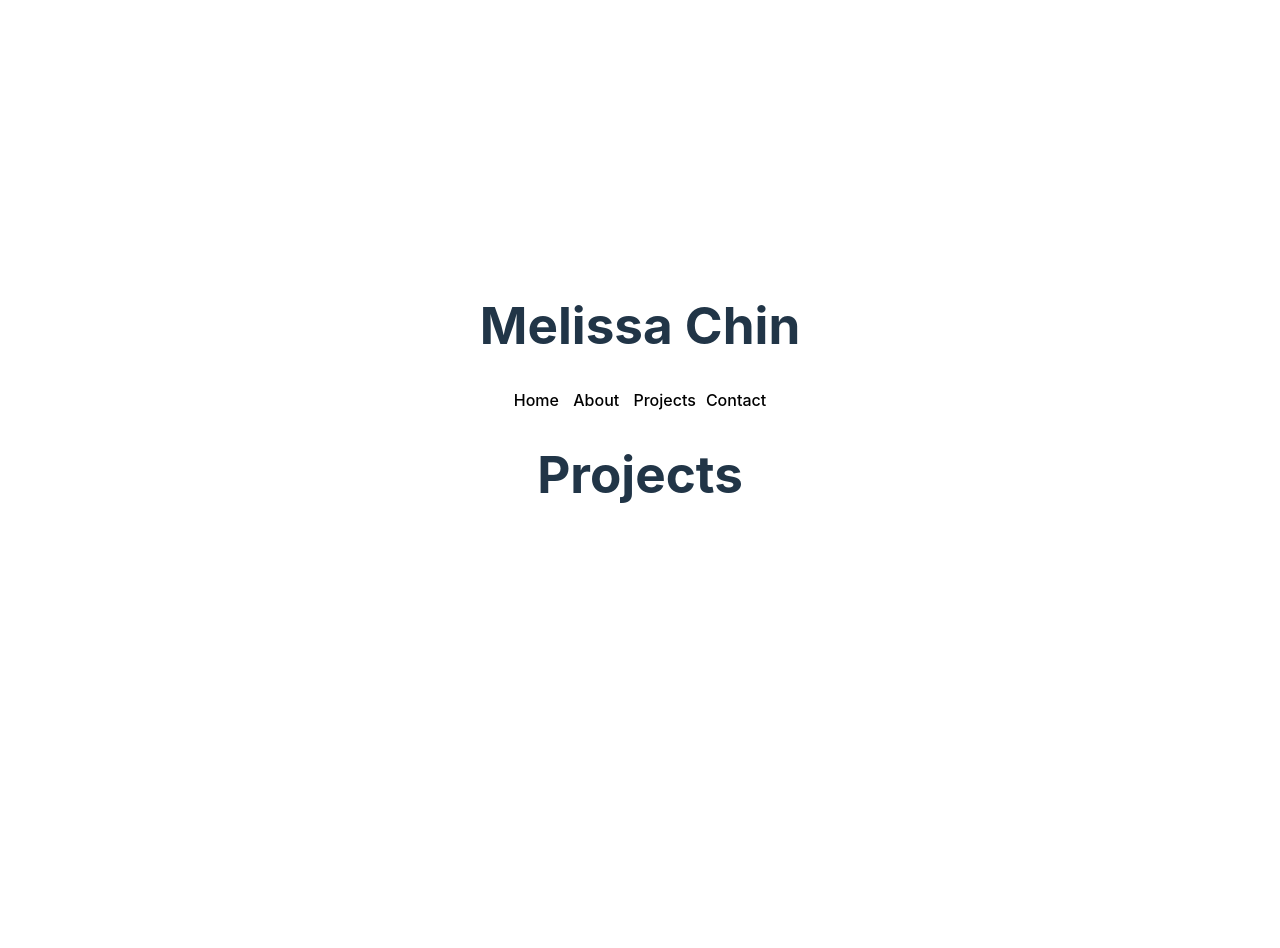
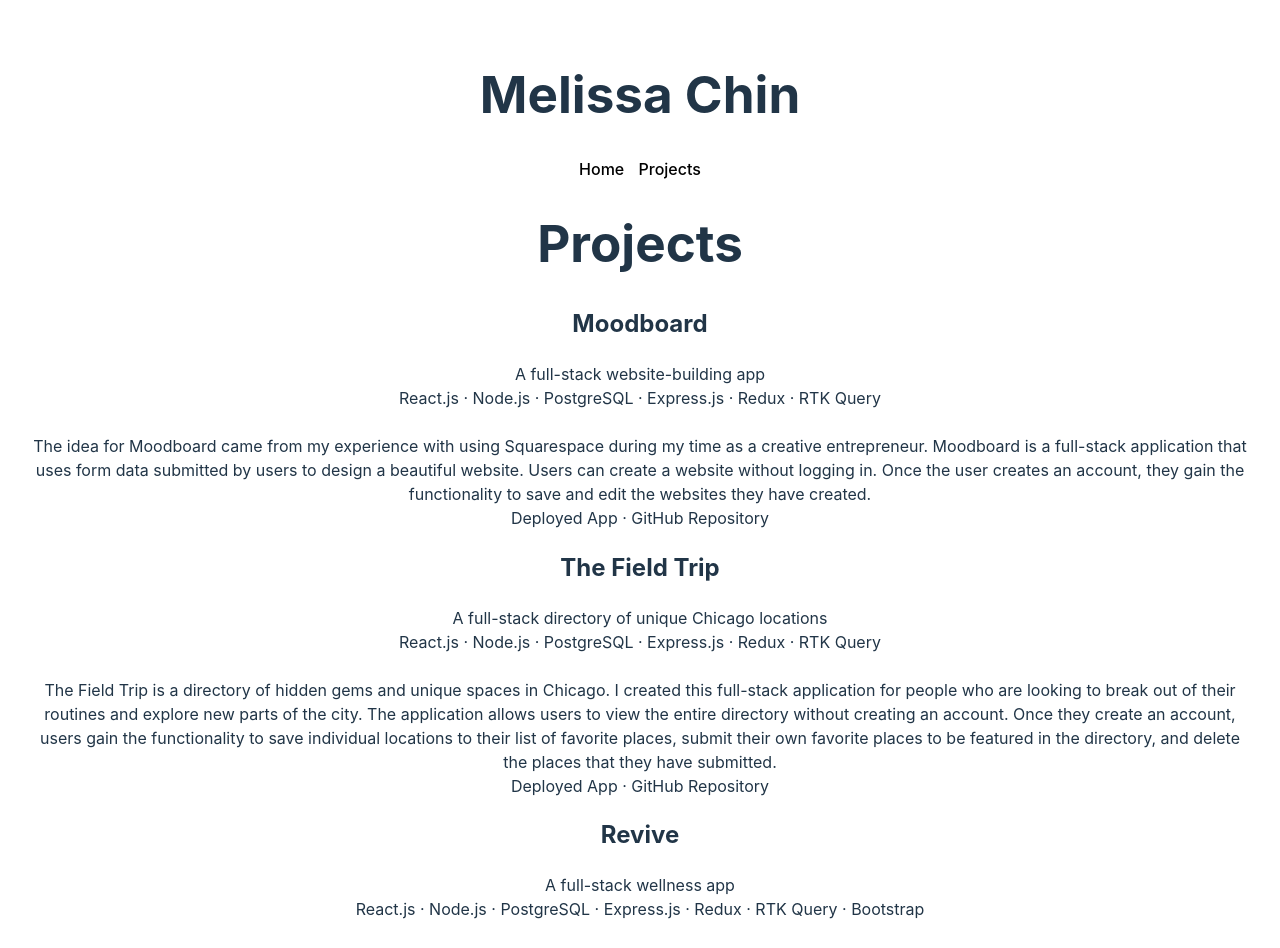
Before and after one commit to mjchin1/PortfolioWebsite, a React (Vite) app in the folder client/: page /projects in a window 1280 px wide. Shown: the top 948 px of the page. Before the commit the page ends 800 px from the top, so only its background shows below. Built offline with nearby package versions, Linux system fonts and the light colour scheme.

Commit message:
added text for projects page

```diff
--- a/client/src/App.jsx
+++ b/client/src/App.jsx
@@ -2,11 +2,8 @@ import { useState } from 'react'
 import { Routes, Route} from 'react-router-dom';
 import './App.css'
 import Homepage from './components/Homepage'
-import AboutPage from './components/AboutPage'
 import Navigations from './components/Navigations'
 import Projects from './components/Projects'
-import Contact from './components/Contact'
-
 
 function App() {
 
@@ -18,9 +15,7 @@ function App() {
       <Navigations/>
       <Routes>
       <Route path='/' element={<Homepage/>} />
-      <Route path='/about' element={<AboutPage/>} />
       <Route path='/projects' element={<Projects/>} />
-      <Route path='/contact' element={<Contact/>} />
       </Routes>
       </div>
     </>
--- a/client/src/components/AboutPage.jsx
+++ /dev/null
@@ -1,10 +0,0 @@
-
-
-
-export default function AboutPage () {
-
-  return (
-    <h1>About</h1>
-
-  )
-};
--- a/client/src/components/Contact.jsx
+++ /dev/null
@@ -1,10 +0,0 @@
-
-
-
-export default function Contact() {
-
-
-  return (
-    <h1>Contact</h1>
-  )
-}
--- a/client/src/components/Homepage.jsx
+++ b/client/src/components/Homepage.jsx
@@ -4,7 +4,7 @@ export default function Homepage() {
   return(
 
    <div>
-    <p>My name is Melissa and I’m a full-stack software engineer based in Chicago, IL. As a former artist and creative entrepreneur, I’m passionate about using a design-centered engineering approach to build applications that are both beautiful and user-friendly.
+    <p>My name is Melissa and I’m a full-stack software engineer based in Chicago, IL. As a former artist, I’m passionate about using a design-centered approach to build applications that are both beautiful and user-friendly.
     </p>
 
     {/* Headshot */}
--- a/client/src/components/Navigations.jsx
+++ b/client/src/components/Navigations.jsx
@@ -8,9 +8,7 @@ export default function Navigations() {
     <nav>
 
     <Link to="/"> Home</Link>
-    <Link to="/about"> About</Link>
     <Link to="/projects"> Projects</Link>
-    <Link to="/contact">Contact</Link>
 
     </nav>
 
--- a/client/src/components/Projects.jsx
+++ b/client/src/components/Projects.jsx
@@ -4,6 +4,40 @@
 export default function Projects() {
 
   return(
+    <div className="projectsContainer">
     <h1>Projects</h1>
+
+    <h2>Moodboard</h2>
+    <p>
+    A full-stack website-building app <br/>
+    React.js · Node.js · PostgreSQL · Express.js · Redux · RTK Query <br/> <br></br>
+
+  The idea for Moodboard came from my experience with using Squarespace during my time as a creative entrepreneur. Moodboard is a full-stack application that uses form data submitted by users to design a beautiful website. Users can create a website without logging in. Once the user creates an account, they gain the functionality to save and edit the websites they have created. <br/>
+  Deployed App · GitHub Repository
+
+
+    </p>
+    <h2>The Field Trip</h2>
+    <p>
+    A full-stack directory of unique Chicago locations <br/>
+    React.js · Node.js · PostgreSQL · Express.js · Redux · RTK Query <br/> <br/>
+
+    The Field Trip is a directory of hidden gems and unique spaces in Chicago. I created this full-stack application for people who are looking to break out of their routines and explore new parts of the city. The application allows users to view the entire directory without creating an account. Once they create an account, users gain the functionality to save individual locations to their list of favorite places, submit their own favorite places to be featured in the directory, and delete the places that they have submitted. <br/>
+
+    Deployed App · GitHub Repository
+    </p>
+
+
+    <h2>Revive</h2>
+    <p>
+    A full-stack wellness app <br/>
+    React.js · Node.js · PostgreSQL · Express.js · Redux · RTK Query · Bootstrap <br/> <br/>
+
+    My teammates and I created Revive as our capstone project for the Grace Hopper Program. Revive is a wellness app that helps users explore and save fitness routines, healthy recipes, and self-care ideas while allowing them to schedule and track their routines with a calendar. I created the calendar component of this app, which allows logged-in users to see a full monthly calendar view and add or delete events for individual calendar days. I also created the “Account” component of the app, which ties all of the app’s sections together by rendering the user’s saved fitness routines, recipes, self-care ideas, and daily schedule all in one place.  <br/>
+
+    Deployed App · GitHub Repository
+
+    </p>
+    </div>
   )
 }
```
